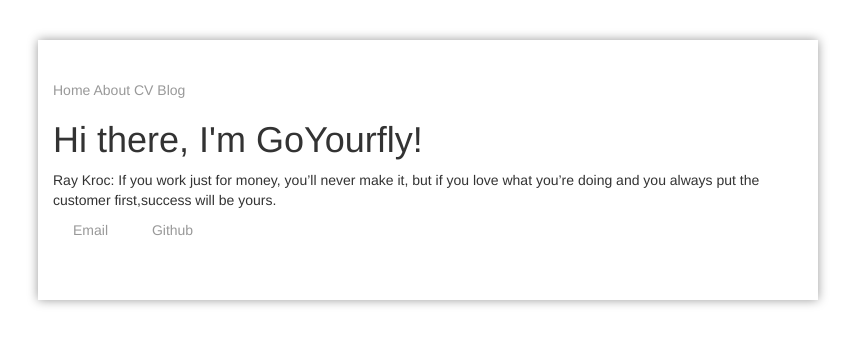
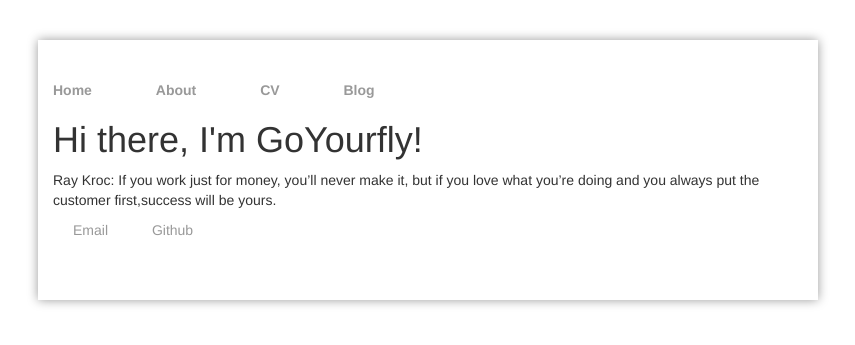
Before and after one commit to goyourfly/goyourfly.github.io, a Jekyll site: the page built from index.html, in a window 1280 px wide. Shown: the top 345 px of the page, without its empty margins (212-1067 px from the left). Built offline with Jekyll 4.4.1, drawn with Linux system fonts in a browser that asks for light colours.

Commit message:
Update default.html

```diff
--- a/_layouts/default.html
+++ b/_layouts/default.html
@@ -16,10 +16,12 @@
 			<div class="row">
 				<div class="col-xs-12 col-sm-8 col-sm-offset-2" style="margin-top:40px;margin-bottom:100px; padding-top:40px;padding-bottom:60px; box-shadow:0px 0px 10px rgba(0,0,0,.4);">
 			<nav >
-				<a href="/">Home</a>
-		       		<a href="/about">About</a>
-	     			<a href="/cv">CV</a>
-	   			<a href="/blog">Blog</a>
+				<ul>
+				<li><a href="/">Home</a></li>
+		       		<li><a href="/about">About</a></li>
+	     			<li><a href="/cv">CV</a></li>
+	   			<li><a href="/blog">Blog</a></li>
+				</ul>
 			</nav>
 
 			<div class="divider"/>
```
